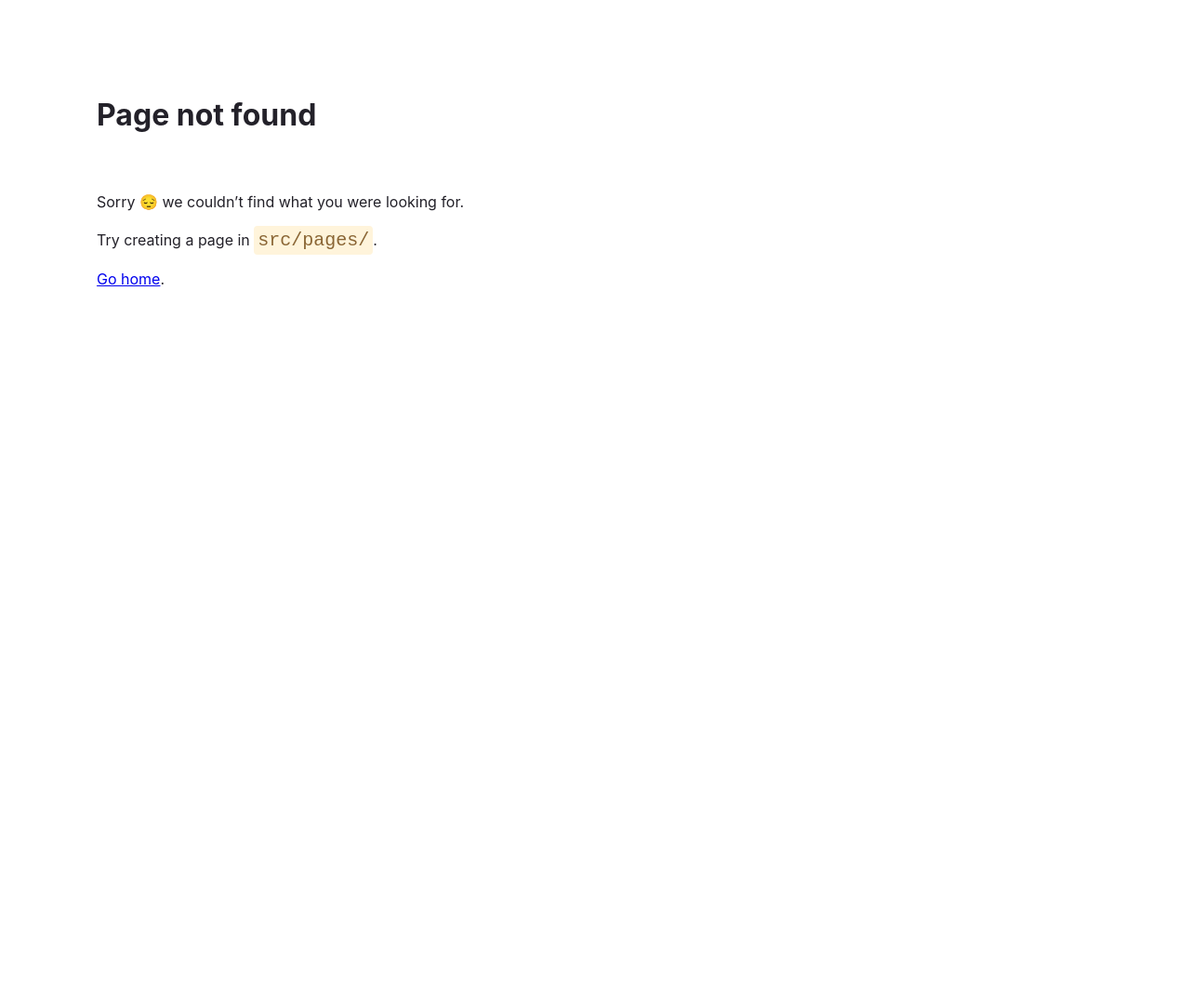
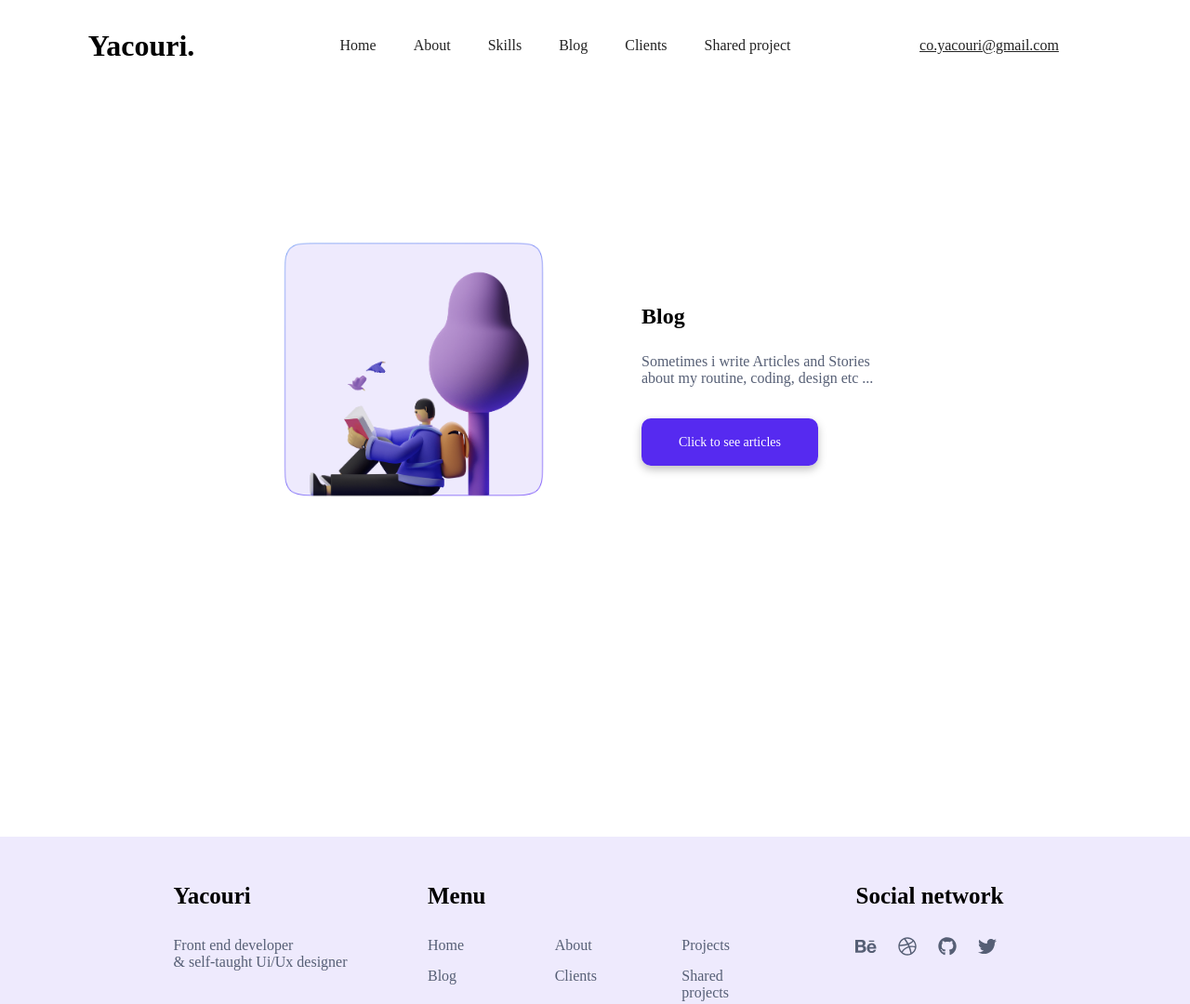
Before and after one commit to Yacouri/yacouri-gatsby-portfolio, a Gatsby site: page /blog in a window 1280 px wide. Before the commit this address had no page. Shown: the top 1080 px of the page at 93% size. Before the commit the page ends 800 px from the top, so only its background shows below. Built offline with nearby package versions, Linux system fonts and the light colour scheme; Gatsby itself is replaced by a stand-in of ours.

Commit message:
adding blog page (30%)

```diff
--- /dev/null
+++ b/src/components/Blog/style.js
@@ -0,0 +1,18 @@
+import styled from "styled-components";
+import { colors } from "../../global/colors";
+
+export const ShowArticles = styled.div`
+  margin-top: 50px;
+  transition: 0.2s;
+  a {
+    background-color: ${colors.primary};
+    box-shadow: 0px 4px 10px rgba(0, 0, 0, 0.25);
+    padding: 18px 40px;
+    text-decoration: none;
+    color: ${colors.white};
+    margin-top: 40px;
+    font-size: 14px;
+    font-weight: 400;
+    border-radius: 10px;
+  }
+`;
--- a/src/global/style.js
+++ b/src/global/style.js
@@ -60,13 +60,13 @@ export const SectionInfo = styled.div`
   }
   .caption {
     font-size: 16px;
-    font-weight: 300;
+    font-weight: 400;
     margin-top: 15px;
     color: ${colors.secondary};
   }
   .home-caption {
     font-size: 20px;
-    font-weight: 300;
+    font-weight: 400;
     margin-top: 30px;
     color: ${colors.secondary};
   }
--- /dev/null
+++ b/src/pages/blog/index.js
@@ -0,0 +1,34 @@
+import React from "react";
+import Layout from "../../components/Layout";
+import { Container, Row, SectionInfo } from "../../global/style";
+import ReadingBook from "../../images/reading-book.png";
+import { ShowArticles } from "../../components/Blog/style";
+import { Link } from "gatsby";
+
+const Index = () => {
+  return (
+    <Layout>
+      <Container>
+        <section>
+          <Row gap100>
+            <SectionInfo>
+              <img src={ReadingBook} alt="Yacouri blog" />
+            </SectionInfo>
+            <SectionInfo>
+              <h2 className="title">Blog</h2>
+              <p className="caption">
+                Sometimes i write Articles and Stories <br />
+                about my routine, coding, design etc ...
+              </p>
+              <ShowArticles>
+                <Link to="#articles">Click to see articles</Link>
+              </ShowArticles>
+            </SectionInfo>
+          </Row>
+        </section>
+      </Container>
+    </Layout>
+  );
+};
+
+export default Index;
```
Also changed, not shown: src/components/Blog/BlogCard.js (added), src/images/reading-book.png (added).
